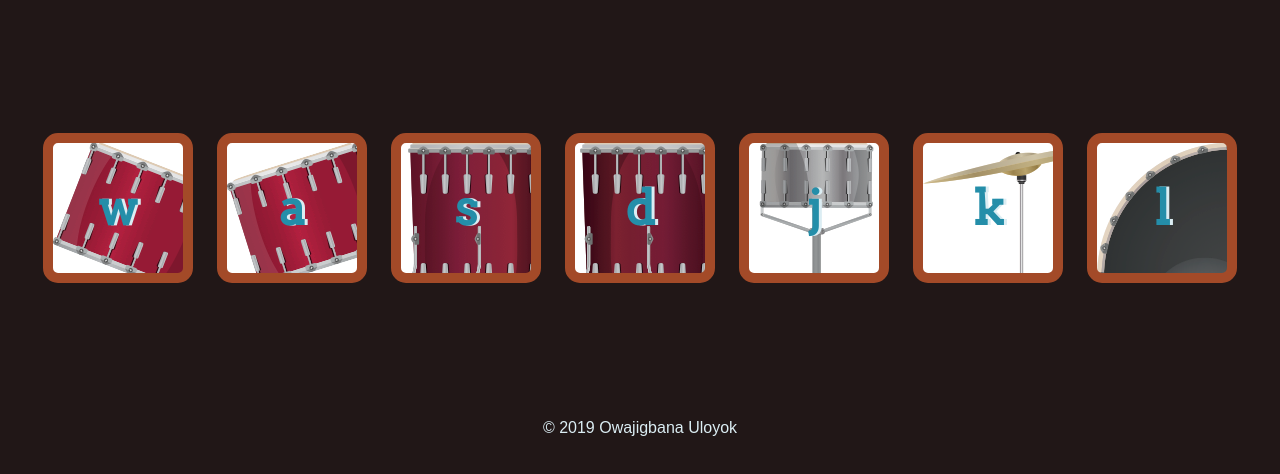
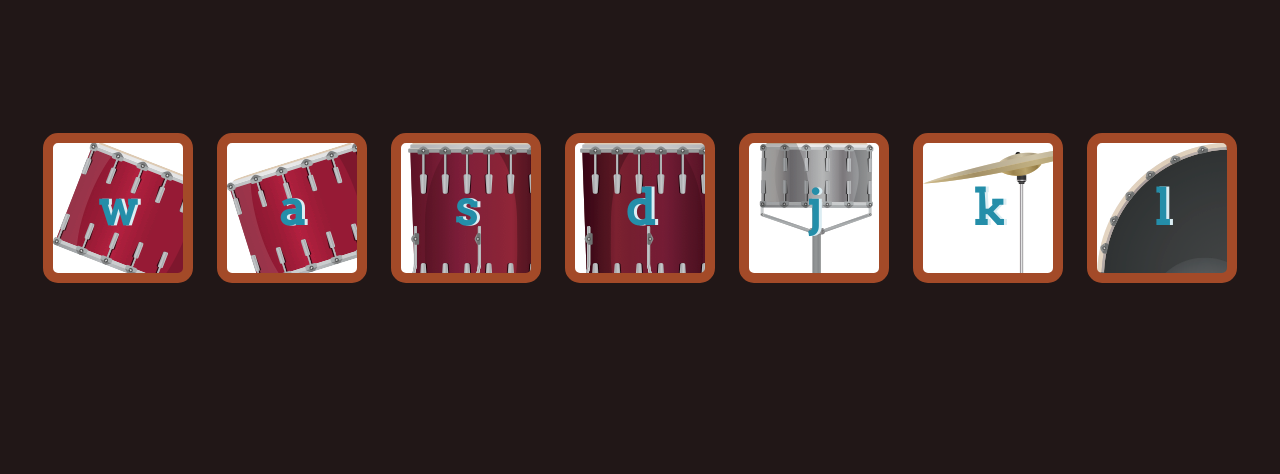
Before and after one commit to Owajigbana/DrumKit, a plain HTML site: page index.html in a window 1280 px wide. Shown: the part 156-630 px from the top of the page. Drawn offline with Linux system fonts and the light colour scheme.

Commit message:
Update index.html

```diff
--- a/index.html
+++ b/index.html
@@ -23,8 +23,5 @@
 
 <script src="index.js" charset="utf-8"></script>
 
-<footer>
-  &copy 2019 Owajigbana Uloyok
-</footer>
 </body>
 </html>
```
